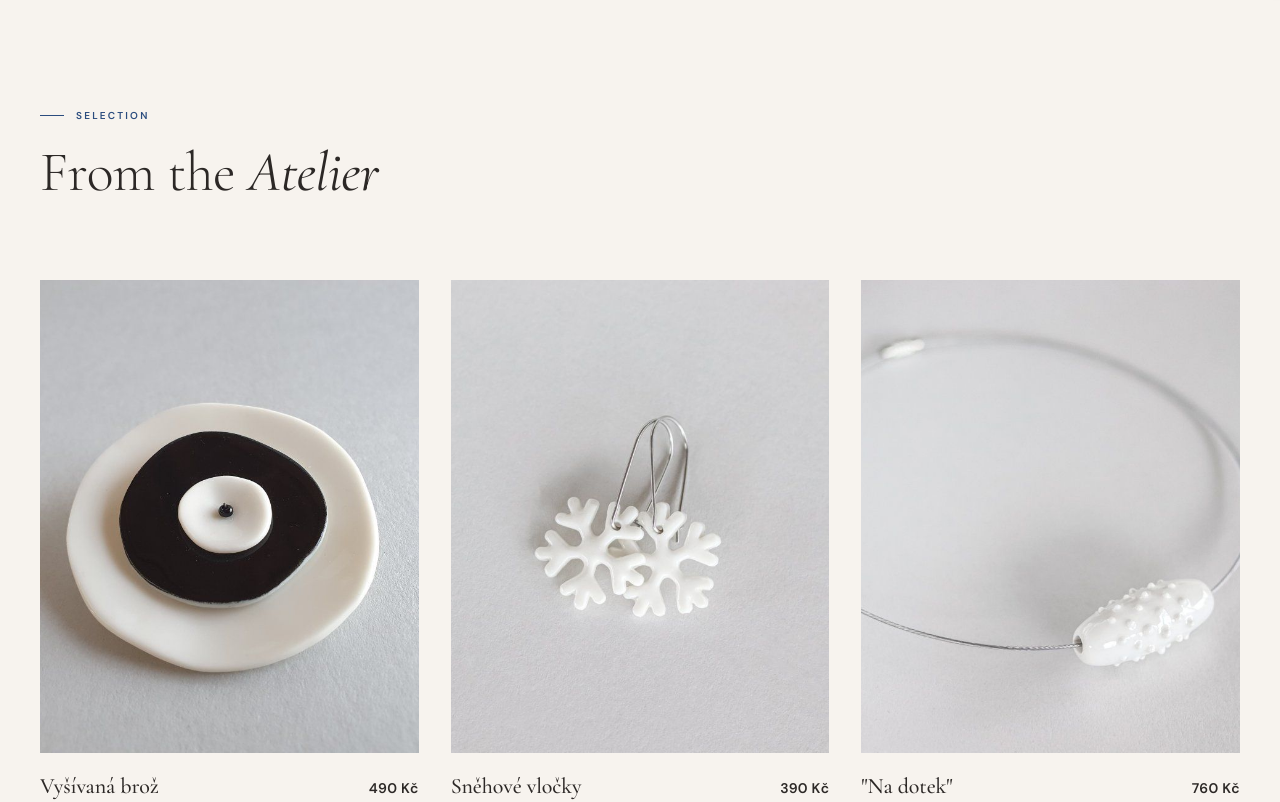
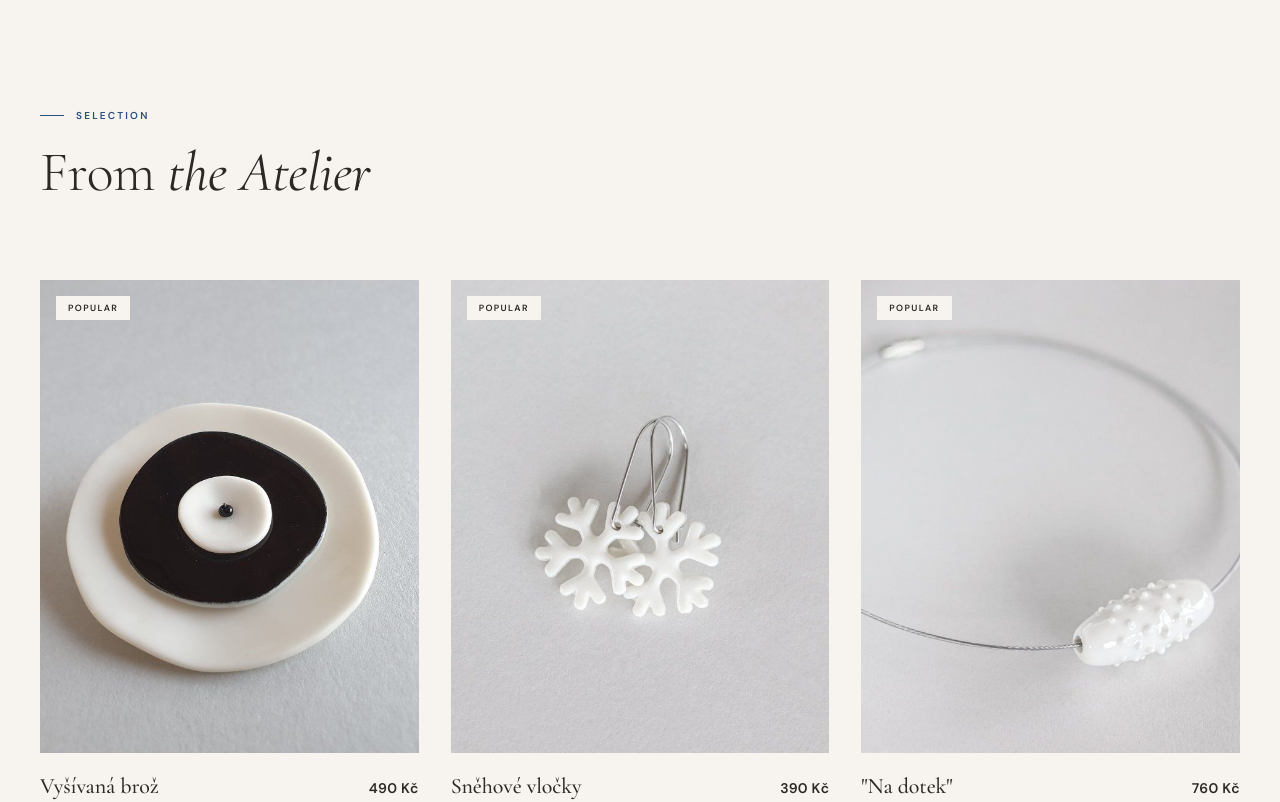
Before and after one commit to slami96/mallysremake, a Next.js app: page / in a window 1280 px wide. Shown: the part 840-1642 px from the top of the page. Built offline with nearby package versions, Linux system fonts and the light colour scheme.

Commit message:
Update Products.jsx

```diff
--- a/components/Products.jsx
+++ b/components/Products.jsx
@@ -12,8 +12,6 @@ function ProductCard({ p }) {
   const [justAdded, setJustAdded] = useState(false);
   const [hovered, setHovered] = useState(false);
 
-  const hoverImg = p.img.replace('_hero', '_alt');
-
   const handleAdd = (e) => {
     e.preventDefault();
     e.stopPropagation();
@@ -22,20 +20,23 @@ function ProductCard({ p }) {
     setTimeout(() => setJustAdded(false), 1500);
   };
 
+  const altSrc = p.img.replace('_hero', '_alt');
+
   return (
     <Link href={`/shop/${p.id}`} className="pcard"
-      onMouseEnter={() => setHovered(true)}
-      onMouseLeave={() => setHovered(false)}
-    >
+      onMouseEnter={() => setHovered(true)} onMouseLeave={() => setHovered(false)}>
       <div className="pcard__image-wrap">
-        <Img
-          src={hovered ? hoverImg : p.img}
-          alt={p.nameCz}
-          style={{ transition: 'opacity 0.4s ease' }}
-        />
+        <Img src={hovered ? altSrc : p.img} alt={p.nameCz} />
+        {(p.featured || p.badge) && (
+          <div className="pcard__badge">{p.badge ? L(`badge_${p.badge}`) : L('popular')}</div>
+        )}
         <div className="pcard__hover-actions">
           <button className="pcard__action-btn pcard__action-btn--add" onClick={handleAdd}>
             {justAdded ? L('added_to_cart') : L('add_to_cart')}
+          </button>
+          <button className="pcard__action-btn pcard__action-btn--view"
+            onClick={(e) => { e.stopPropagation(); }}>
+            {L('quick_view')}
           </button>
         </div>
       </div>
@@ -57,13 +58,9 @@ export default function Products() {
   useEffect(() => {
     gsap.registerPlugin(ScrollTrigger);
     const ctx = gsap.context(() => {
-      gsap.from('.products__header > *', {
-        opacity: 0, y: 30, duration: 1, stagger: 0.1, ease: 'power3.out',
+      gsap.from('.pcard', {
+        opacity: 0, y: 50, duration: 1, stagger: 0.1, ease: 'power3.out',
         scrollTrigger: { trigger: ref.current, start: 'top 75%' },
-      });
-      gsap.from('.pcard', {
-        opacity: 0, y: 60, duration: 1, stagger: 0.1, ease: 'power3.out',
-        scrollTrigger: { trigger: '.products__grid', start: 'top 80%' },
       });
     }, ref);
     return () => ctx.revert();
@@ -74,11 +71,7 @@ export default function Products() {
       <div className="products__header">
         <div>
           <div className="section__label">{L('pieces_label')}</div>
-          <h2 className="section__title">
-            {L('pieces_title').split(' ').map((w, i, a) =>
-              i === a.length - 1 ? <em key={i}>{w}</em> : <span key={i}>{w} </span>
-            )}
-          </h2>
+          <h2 className="section__title">{L('pieces_title').split(' ')[0]} <em>{L('pieces_title').split(' ').slice(1).join(' ')}</em></h2>
         </div>
       </div>
       <div className="products__grid">
```
